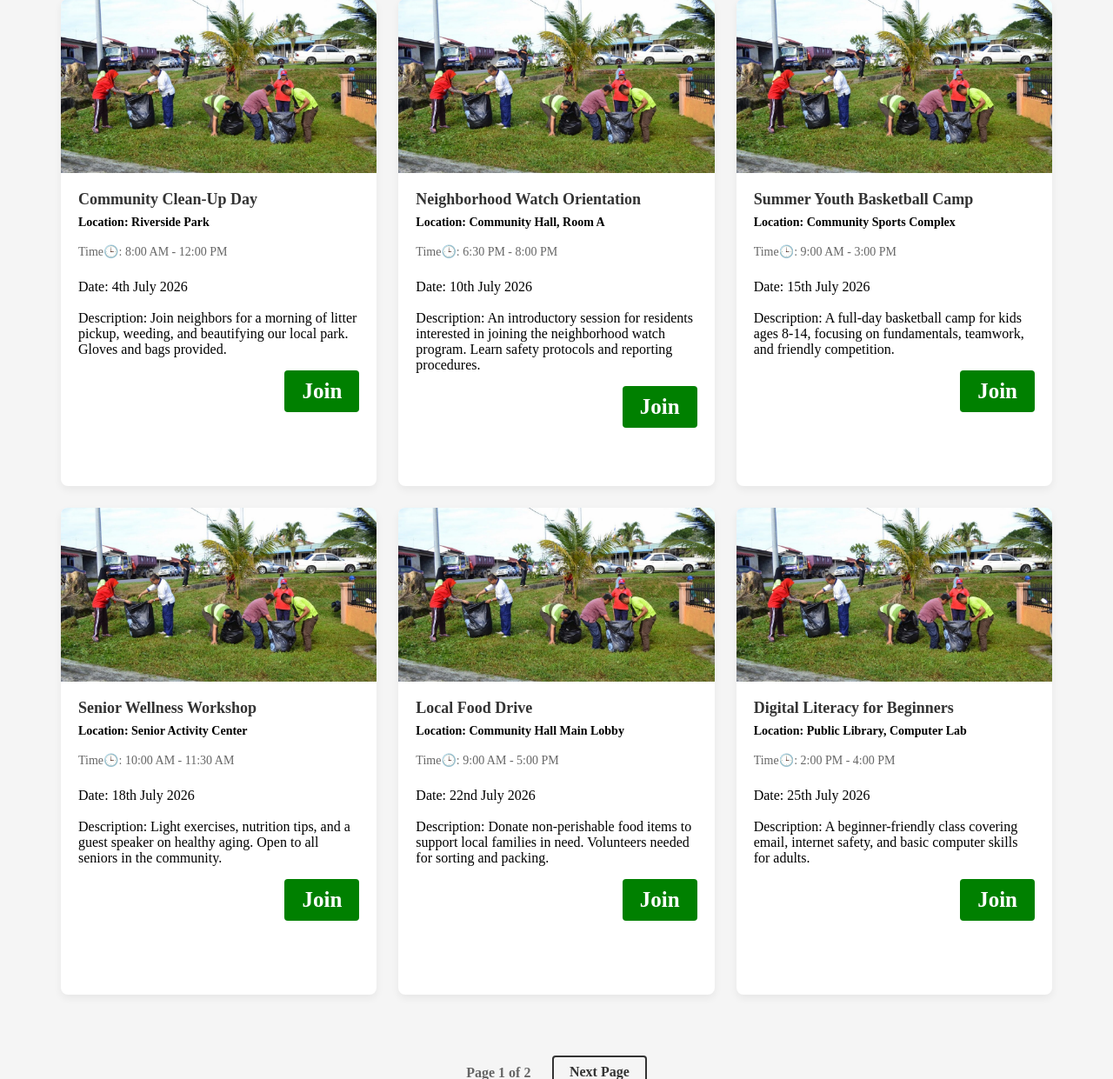
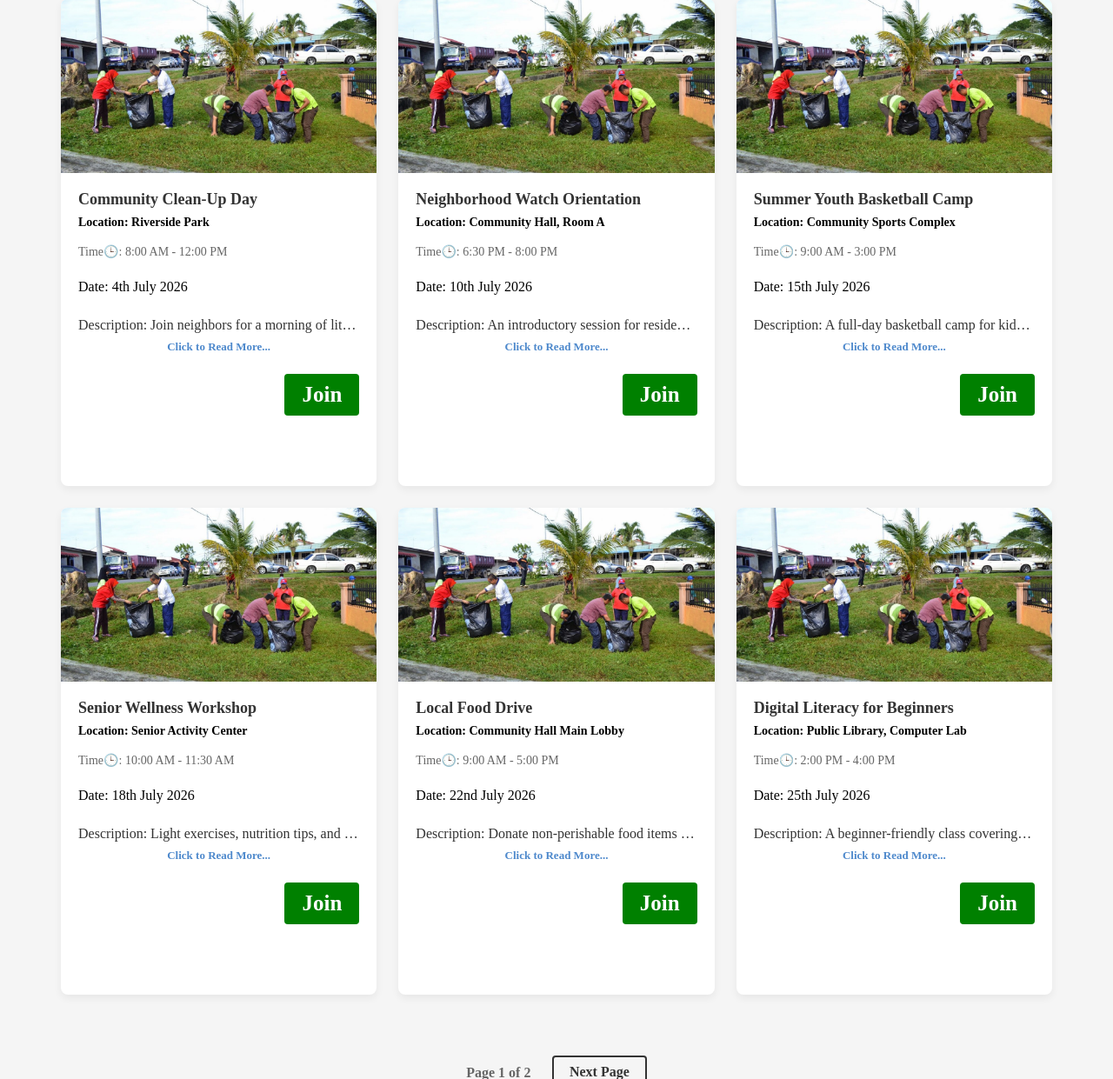
Before and after one commit to badnamefilter/CW1, a PHP site: page /program.php in a window 1280 px wide. Shown: the part 378-1619 px from the top of the page at 87% size. Run offline with PHP 8.4, Linux system fonts and the light colour scheme; the visitor is signed in with stand-in values (Sample User, id 1); data comes from the database, SQL or seed files in the repository.

Commit message:
modified:   AdminPage/Admin_Program_edit.php 	modified:   CSS/user.css 	modified:   MainPage/program.php 	modified:   MainPage/program_status.php

```diff
--- a/AdminPage/Admin_Program_edit.php
+++ b/AdminPage/Admin_Program_edit.php
@@ -96,7 +96,7 @@ $program = mysqli_fetch_assoc($result);
 
         <label class="detail" for="program_date">Date:</label>
         <input class="normal" type="date" id="program_date" name="program_date"
-        value="<?= htmlspecialchars($program['event_date']) ?>" required><br><br>
+        value="<?= htmlspecialchars($program['event_date']) ?>" min="<?=date("Y-m-d")?>" required><br><br>
 
         <label class="detail" for="program_starttime"> Start Time:</label>
         <input class="normal" type="time" id="program_starttime" name="program_starttime"
--- a/CSS/user.css
+++ b/CSS/user.css
@@ -292,6 +292,17 @@
   margin: 5px 0;
 }
 
+.card-content .description{
+  font-size: 16px;
+  color: #333;
+  margin: 8px 0;
+  display: -webkit-box;
+  -webkit-line-clamp: 1;
+  -webkit-box-orient: vertical;
+  overflow: hidden;
+  text-overflow: ellipsis;
+}
+
 .card-content .tag {
   display: inline-block;
   font-size: 13px;
@@ -315,3 +326,61 @@
   background-color: grey;
   color: black;
 }
+
+.read-more-link {
+  display: inline-block;
+  color: #4e89cc;
+  font-size: 13px;
+  font-weight: bold;
+  cursor: pointer;
+  background: none;
+  border: none;
+  padding: 0;
+  margin-bottom: 8px;
+  font-family: inherit;
+}
+
+.desc-modal-overlay {
+  display: none;
+  position: fixed;
+  top: 0;
+  left: 0;
+  width: 100%;
+  height: 100%;
+  background-color: rgba(0, 0, 0, 0.5);
+  z-index: 1000;
+  justify-content: center;
+  align-items: center;
+}
+
+.desc-modal-overlay.active {
+  display: flex;
+}
+
+.desc-modal-box {
+  background-color: #ffffff;
+  border-radius: 8px;
+  max-width: 500px;
+  width: 90%;
+  max-height: 80vh;
+  overflow-y: auto;
+  padding: 30px;
+  position: relative;
+}
+
+.desc-modal-close {
+  position: absolute;
+  top: 15px;
+  right: 20px;
+  font-size: 24px;
+  font-weight: bold;
+  cursor: pointer;
+  border: none;
+  background: none;
+}
+
+.desc-modal-box h3 {
+  font-size: 20px;
+  margin-bottom: 20px; /* increase this for more gap */
+  padding-right: 30px;
+}
--- a/MainPage/program.php
+++ b/MainPage/program.php
@@ -119,6 +119,9 @@ $total_pages = ceil($total_rows / $limit); //calculate total have how many page
                             <p class="time">Time🕒: <?php echo date("g:i A", strtotime($row['start_time'])) . " - " . date("g:i A", strtotime($row['end_time'])); ?></p><br>
                             <p class="date">Date: <?php echo date("jS F Y", strtotime($row['event_date'])); ?></p><br>
                             <p class="description">Description: <?php echo ($row['description']); ?></p>
+                            <button type="button" class="read-more-link" onclick="openDescModal('<?= addslashes(htmlspecialchars($row['title'])) ?>', '<?= addslashes(htmlspecialchars($row['description'])) ?>')">
+                                Click to Read More...
+                            </button>
 
                             <a href="join_request_submitted.php?program_id=<?php echo $row['id']; ?>">
                                 <button class="join">Join</button>
@@ -159,6 +162,32 @@ $total_pages = ceil($total_rows / $limit); //calculate total have how many page
             <?php endif; ?>
     </div>
 
+    <div class="desc-modal-overlay" id="descModalOverlay" onclick="closeDescModalOnOverlay(event)">
+        <div class="desc-modal-box">
+            <button type="button" class="desc-modal-close" onclick="closeDescModal()">&times;</button>
+            <h3 id="descModalTitle"></h3>
+            <p id="descModalBody"></p>
+        </div>
+    </div>
+
+    <script>
+    function openDescModal(title, description) {
+        document.getElementById('descModalTitle').textContent = title;
+        document.getElementById('descModalBody').textContent = description;
+        document.getElementById('descModalOverlay').classList.add('active');
+    }
+
+    function closeDescModal() {
+        document.getElementById('descModalOverlay').classList.remove('active');
+    }
+
+    function closeDescModalOnOverlay(event) {
+        if (event.target.id === 'descModalOverlay') {
+            closeDescModal();
+        }
+    }
+    </script>
+
 </body>
 
 </html>
```
Also changed, not shown: MainPage/program_status.php (+36 -3 lines).
